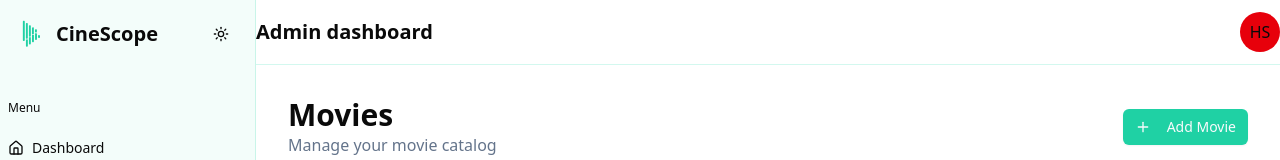
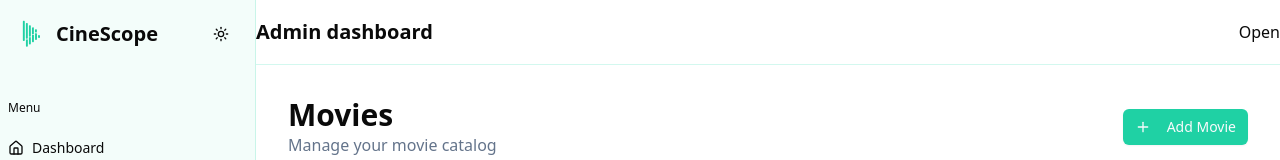
Before and after one commit to MalikBandara/cinescope-b03, a Next.js app: page /admin/movies in a window 1280 px wide. Shown: the top 160 px of the page. Built offline with nearby package versions, Linux system fonts and the light colour scheme; no server answers; the database is empty.

Commit message:
import user dropdown nav

```diff
--- a/app/admin/layout.jsx
+++ b/app/admin/layout.jsx
@@ -1,5 +1,6 @@
 import AdminSidebar from '@/components/admin-sidebar'
 import { SidebarProvider, SidebarInset } from '@/components/ui/sidebar'
+import UserNav from '@/components/user-nav'
 import { Children } from 'react'
 
 export default function AdminLayout({ children }) {
@@ -15,9 +16,7 @@ export default function AdminLayout({ children }) {
             <h1 className="text-xl font-bold">Admin dashboard</h1>
 
             {/* User dropdown navigation */}
-            <div className='bg-red-600 rounded-full h-10 w-10 flex justify-center items-center'>
-              HS
-            </div>
+            <UserNav/>
           </div>
         </header>
         <div className="flex-1 p-4 md:p-8">{children}</div>
```
